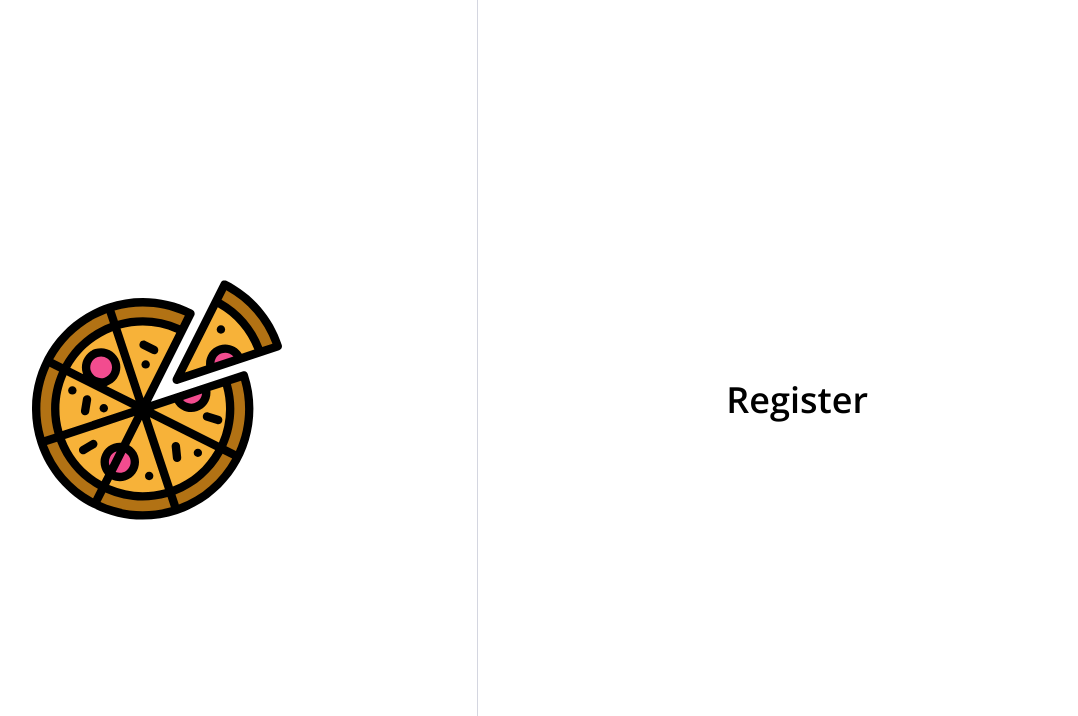
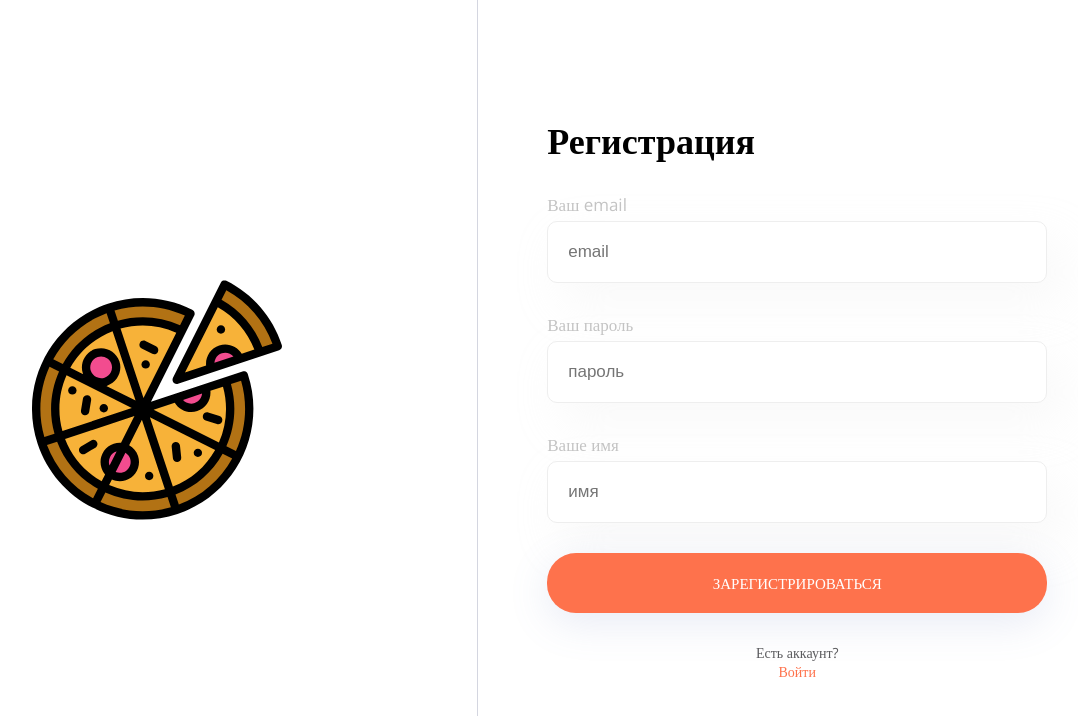
Before and after one commit to Devslother/Pizza, a React (Vite) app: page /auth/register in a window 1280 px wide. Shown: the top 716 px of the page, without its empty margins (163-1241 px from the left). Built offline with nearby package versions, Linux system fonts and the light colour scheme.

Commit message:
Регистрация

```diff
--- a/src/Layout/Layout.tsx
+++ b/src/Layout/Layout.tsx
@@ -2,17 +2,23 @@ import { NavLink, Outlet, useNavigate } from 'react-router-dom'
 import styles from './Layout.module.css'
 import Button from '../components/Button/Button'
 import cn from 'classnames'
-import { useDispatch } from 'react-redux'
-import { AppDispatch } from '../store/store'
-import { userActions } from '../store/user.slice'
+import { useDispatch, useSelector } from 'react-redux'
+import { AppDispatch, RootState } from '../store/store'
+import { getProfile, userActions } from '../store/user.slice'
+import { useEffect } from 'react'
 
 
 export function Layout () {
 	const navigate = useNavigate()
 	const dispatch = useDispatch<AppDispatch>()
+	const profile = useSelector((s: RootState) => s.user.profile);
 
-		const logout = () => {
-			dispatch(userActions.logout());
+	useEffect(()=> {
+		dispatch(getProfile())
+	}, [dispatch]);
+
+	const logout = () => {
+		dispatch(userActions.logout());
 	  navigate('/auth/login');
 	};
 
@@ -20,8 +26,8 @@ export function Layout () {
 	 <div className={styles.sidebar}>
 		<div className={styles.user}>
 			<img className={styles.avatar} src="/avatar.png" alt="Аватар" />
-			<div className={styles.name}>Sveta</div>
-			<div className={styles.email}>Sveta@mail.com</div>
+			<div className={styles.name}>{profile?.name}</div>
+			<div className={styles.email}>{profile?.email}</div>
 		</div>
 		<div className={styles.menu}>
 		<NavLink to='/' className={({isActive}) => cn(styles['link'], {[styles.active] : isActive})}>
--- a/src/pages/Register/Register.tsx
+++ b/src/pages/Register/Register.tsx
@@ -1,5 +1,70 @@
+import { Link, useNavigate } from 'react-router-dom';
+import Button from '../../components/Button/Button';
 import { Headling } from '../../components/Headling/Headling';
+import Input from '../../components/Input/Input';
+import styles from './../Login/Login.module.css';
+import { FormEvent, useEffect } from 'react';
+import { useDispatch, useSelector } from 'react-redux';
+import { AppDispatch, RootState } from '../../store/store';
+import { register, userActions } from '../../store/user.slice';
 
-export function Register () {
-	return<Headling>Register</Headling>
+
+export type RegisterForm = {
+	email: {
+		value: string
+	};
+	password: {
+		value: string
+	};
+	name: {
+		value: string
+	}
 }
+
+export function Register() {
+	const navigate = useNavigate()
+	const dispatch = useDispatch<AppDispatch>()
+	const {jwt, registerErrorMessage} = useSelector((s: RootState) => s.user)
+
+	useEffect(() => {
+		if(jwt) {
+		navigate('/');
+		}
+	},[jwt, navigate])
+
+	 const submit = async(e: FormEvent) => {
+		e.preventDefault();
+		dispatch(userActions.clearRegisterError());
+		const target = e.target as typeof e.target & RegisterForm;
+		const { email, password, name } = target;
+		dispatch(register({email: email.value, password: password.value, name: name.value}))
+	};
+
+  return <div className={styles.login}>
+		<Headling>Регистрация</Headling>
+		{registerErrorMessage && <div className={styles.error}>{registerErrorMessage}</div>}
+		<form className={styles.form} onSubmit={submit}>
+		<div className={styles.field}>
+			<label htmlFor='email'>Ваш email</label>
+			<Input id='email' name='email' placeholder='email' />
+		</div>
+
+		<div className={styles.field}>
+			<label htmlFor='password'>Ваш пароль</label>
+			<Input id='password' name='password' type='password' placeholder='пароль' />
+		</div>
+
+		<div className={styles.field}>
+			<label htmlFor='name'>Ваше имя</label>
+			<Input id='name' name='name' placeholder='имя' />
+		</div>
+
+		<Button appearence='big'>Зарегистрироваться</Button>
+		</form>
+
+		<div className={styles.links}>
+			<div>Есть аккаунт?</div>
+			<Link to='/auth/login'>Войти</Link>
+		</div>
+	</div>
+}
--- a/src/store/user.slice.ts
+++ b/src/store/user.slice.ts
@@ -1,8 +1,11 @@
-import { createAsyncThunk, createSlice, PayloadAction } from '@reduxjs/toolkit';
+import { createAsyncThunk, createSlice } from '@reduxjs/toolkit';
 import { loadState } from './storage';
 import axios, { AxiosError } from 'axios';
 import { LoginResponse } from '../interfaces/auth.interface';
 import { PREFIX } from '../helpers/API';
+import { Profile } from '../interfaces/user.interface';
+import { RootState } from './store';
+import { Login } from '../pages/Login/Login';
 
 export const JWT_PERSISTION_STATE = 'userData'
 
@@ -13,6 +16,8 @@ export interface UserPersistionState {
 export interface UserState {
 	jwt: string | null;
 	loginErrorMessage?: string;
+	registerErrorMessage?: string;
+	profile?: Profile;
 }
 
 const initialState: UserState = {
@@ -34,6 +39,35 @@ export const login = createAsyncThunk('user/login',
 	}
 })
 
+export const register = createAsyncThunk ('user/register',
+	async(params: {email: string, password: string, name: string}) => {
+		try {
+			const { data } = await axios.post<LoginResponse>(`${PREFIX}/auth/register`, {
+			email: params.email,
+			password: params.password,
+			name: params.name,
+		});
+		return data;
+		} catch (e) {
+			if (e instanceof AxiosError) {
+				throw new Error (e.response?.data.message)
+			}
+		}
+	}
+)
+
+export const getProfile = createAsyncThunk<Profile, void, {state: RootState}>('user/getProfile',
+	async(_, thunkApi) => {
+		const jwt = thunkApi.getState().user.jwt
+		const { data } = await axios.get<Profile>(`${PREFIX}/user/profile`, {
+			headers: {
+				Authorization: `Bearer ${jwt}`
+			}
+		});
+		return data;
+	}
+)
+
 export const userSlice = createSlice ({
 	name: 'user',
 	initialState,
@@ -43,7 +77,10 @@ export const userSlice = createSlice ({
 		},
 		clearLoginError: (state) => {
 			state.loginErrorMessage = undefined;
-		}
+		},
+		clearRegisterError: (state) => {
+			state.registerErrorMessage = undefined;
+		},
 	},
 	extraReducers: (builder) => {
 		builder.addCase(login.fulfilled, (state, action) => {
@@ -54,7 +91,19 @@ export const userSlice = createSlice ({
 		});
 		builder.addCase(login.rejected, (state, action) => {
 			state.loginErrorMessage = action.error.message;
-		})
+		});
+		builder.addCase(register.fulfilled, (state, action) => {
+			if (!action.payload) {
+				return
+			}
+			state.jwt = action.payload.access_token;
+		});
+		builder.addCase(register.rejected, (state, action) => {
+			state.registerErrorMessage = action.error.message;
+		});
+		builder.addCase(getProfile.fulfilled, (state, action) => {
+			state.profile = action.payload;
+		});
 	}
 })
 
```
Also changed, not shown: src/interfaces/user.interface.ts (added, +7 -0 lines), src/pages/Register/Register.css (deleted).
